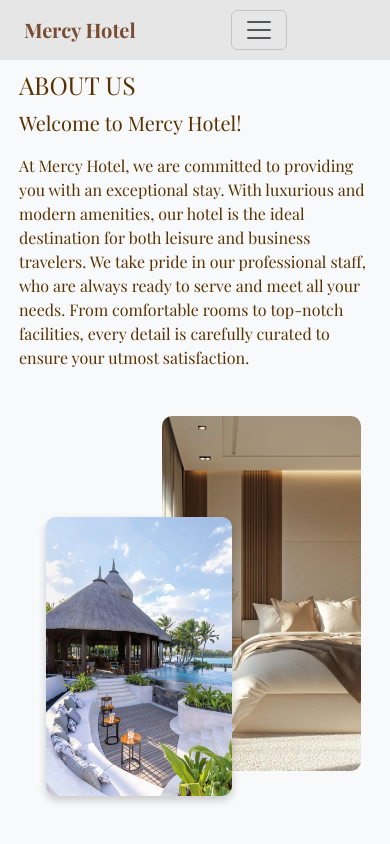
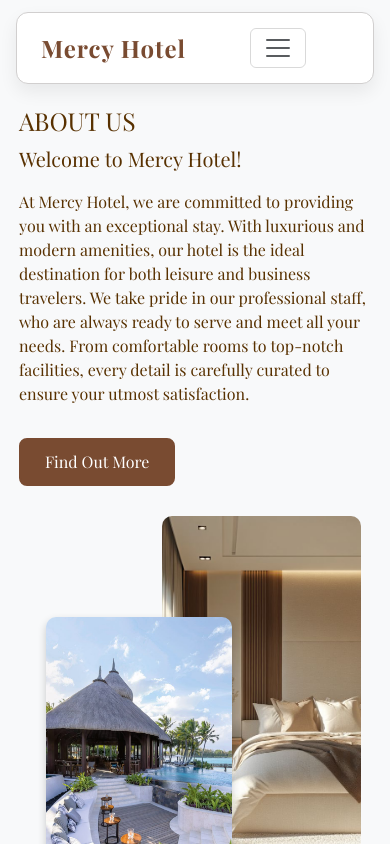
Before and after one commit to TuyetNguyen15/IWS_2025, a React (Create React App) app in the folder FrontEnd/: page / in a window 390 px wide. Shown: the top 844 px of the page. Built offline with nearby package versions, Linux system fonts and the light colour scheme; no server answers.

Commit message:
Update css

```diff
--- a/FrontEnd/src/components/styles.css
+++ b/FrontEnd/src/components/styles.css
@@ -40,22 +40,49 @@ body {
   margin-left: -15px;
 }
 
-/* header */
-.bg-customer{
-    background-color:#E6E6E6;
-    padding: 10px 0;
+/* HEADER MODERN STYLES */
+.bg-customer {
+  background-color: #ffffff;
+  padding: 12px 30px;
+  border-radius: 12px;
+  margin: 12px 16px;
+  border: 1px solid #d1cfcf;
+  box-shadow: 0 8px 18px rgba(0, 0, 0, 0.07);
+  transition: all 0.3s ease-in-out;
 }
+
 .bg-customer .nav-link {
-    color: #794b31;
-    margin: 5px;
-  }
-  .bg-customer .navbar-brand{
-    color: #794b31;
-  }
+  color: #794b31;
+  font-weight: 500;
+  padding: 10px 16px;
+  border-radius: 8px;
+  margin: 0 8px;
+  transition: background-color 0.3s ease, color 0.3s ease;
+}
 
-  .nav-item{
-    border-radius: 0;
-  }
+.bg-customer .nav-link:hover,
+.bg-customer .nav-link.active {
+  background-color: #794b31;
+  color: #fff !important;
+}
+
+.bg-customer .navbar-brand {
+  font-size: 1.5rem;
+  color: #794b31;
+  font-weight: 700;
+  margin-right: 20px;
+  letter-spacing: 1px;
+  transition: color 0.3s ease;
+}
+
+.bg-customer .navbar-brand:hover {
+  color: #583101;
+}
+
+.nav-item {
+  border-radius: 8px;
+}
+
   /* .hero-section {
     width: 100%;
     height: 250px;
@@ -66,16 +93,6 @@ body {
 } */
 
 /* home */
-/* about seaction */
-.about-section {
-  margin-bottom: 40px;
-}
-
-.about-content {
-  text-align: left;
-  padding: 20px;
-}
-
 .about-images {
   position: relative;
   display: flex;
@@ -87,6 +104,13 @@ body {
 .about-images img {
   border-radius: 10px;
   object-fit: cover;
+  transition: transform 0.6s ease, box-shadow 0.3s ease;
+  cursor: pointer;
+}
+
+.about-images img:hover {
+  transform: scale(1.05) rotate(2deg);
+  box-shadow: 0 12px 24px rgba(0, 0, 0, 0.2);
 }
 
 .img-back {
@@ -98,14 +122,37 @@ body {
   width: 50%;
   height: auto;
   position: absolute;
-  bottom: -20px;
+  bottom: 0; /* ✅ Không tràn xuống nữa */
   right: 40%;
   box-shadow: 0 4px 8px rgba(0, 0, 0, 0.2);
+  transition: transform 0.6s ease, box-shadow 0.3s ease;
+  z-index: 1; /* đảm bảo ảnh không nằm trên chữ nếu có lớp chồng */
 }
 
-.box2 {
-  margin-top: 100px;
-  margin-bottom: 80px;
+.img-front:hover {
+  transform: scale(1.05) rotate(-2deg); /* 👌 Nhẹ hơn để đỡ tràn ra ngoài */
+  box-shadow: 0 12px 24px rgba(0, 0, 0, 0.25);
+}
+
+
+.btn-find-out {
+  background-color: #794b31;
+  color: white;
+  border: 2px solid #794b31;
+  padding: 10px 24px;
+  font-size: 1rem;
+  border-radius: 8px;
+  transition: all 0.3s ease-in-out;
+  font-family: 'Playfair Display', serif;
+  text-decoration: none;
+  display: inline-block;
+}
+
+.btn-find-out:hover {
+  background-color: transparent;
+  color: #794b31;
+  border-color: #794b31;
+  transform: translateY(-2px);
 }
 
 /* room card */
@@ -117,16 +164,23 @@ body {
 }
 
 .room-card-link:hover {
-  transform: translateY(-5px);
+  transform: translateY(-6px);
 }
 
 .room-card {
   position: relative;
-  border-radius: 10px;
+  border-radius: 12px;
   overflow: hidden;
   border: none;
   height: 100%;
   background-color: #000;
+  transition: transform 0.3s ease, box-shadow 0.3s ease;
+  box-shadow: 0 4px 10px rgba(0, 0, 0, 0.1);
+}
+
+.room-card:hover {
+  transform: translateY(-4px) scale(1.01);
+  box-shadow: 0 12px 24px rgba(0, 0, 0, 0.2);
 }
 
 .room-img {
@@ -138,108 +192,98 @@ body {
 }
 
 .room-card:hover .room-img {
-  transform: scale(1.03);
+  transform: scale(1.05);
 }
 
 .card-overlay {
   position: absolute;
   bottom: 0;
   width: 100%;
-  padding: 25px;
-  background: linear-gradient(to top, rgba(0,0,0,0.7), rgba(0,0,0,0.1));
+  padding: 20px 25px;
+  background: linear-gradient(to top, rgba(0,0,0,0.65), rgba(0,0,0,0.1));
   color: white;
+  transition: background 0.3s ease;
 }
 
 .card-overlay h5 {
   margin: 0;
-  font-size: 1.25rem;
-  font-weight: bold;
+  font-size: 1.2rem;
+  font-weight: 600;
+  letter-spacing: 0.5px;
 }
 
 .card-overlay p {
   margin: 5px 0 0;
   font-size: 1rem;
+  opacity: 0.85;
 }
+
+
+/* BrowsePage - Buttons */
+.btn {
+  background-color: #794b31;
+  color: #ffffff;
+  border-radius: 6px;
+  padding: 8px 16px;
+  transition: background-color 0.3s ease, transform 0.2s ease;
+}
+
+.btn:hover {
+  background-color: #583101;
+  color: #ffffff;
+  transform: translateY(-2px);
+  box-shadow: 0 4px 12px rgba(88, 49, 1, 0.2);
+}
+
+/* Room Card */
 .room-cardb {
   background-color: #fff;
   border: 1px solid #ddd;
-  border-radius: 8px;
+  border-radius: 10px;
   padding: 0;
   margin-bottom: 20px;
-  box-shadow: 0 4px 8px rgba(0, 0, 0, 0.1);
+  box-shadow: 0 4px 10px rgba(0, 0, 0, 0.08);
   display: flex;
   flex-direction: column;
   height: 100%;
-  overflow: hidden;
-  transition: all 0.3s ease;
+  transition: transform 0.3s ease, box-shadow 0.3s ease;
 }
 
 .room-cardb:hover {
   transform: translateY(-5px);
-  box-shadow: 0 10px 20px rgba(0, 0, 0, 0.2);
+  box-shadow: 0 10px 25px rgba(0, 0, 0, 0.15);
 }
 
 .room-cardb img {
   width: 100%;
   height: 200px;
-  border-radius: 8px 8px 0 0;
+  border-radius: 10px 10px 0 0;
   object-fit: cover;
   transition: transform 0.3s ease;
 }
 
 .room-cardb:hover img {
-  transform: scale(1.05);
-}
-
-
-/* browsePage */
-.btn{
-  background-color: #794b31;
-
-  color: #ffffff;
-
-}
-.btn:hover{
-  background-color: #583101;
-  color: #ffffff;
-
-}
-
-.room-cardb {
-  background-color: #fff;
-  border: 1px solid #ddd;
-  border-radius: 8px;
-  padding: 0;
-  margin-bottom: 20px;
-  box-shadow: 0 4px 8px rgba(0, 0, 0, 0.1);
-  display: flex;
-  flex-direction: column;
-  height: 100%;
-}
-
-.room-cardb img {
-  width: 100%;
-  height: 200px;
-  border-radius: 8px 8px 0 0;
-  object-fit: cover;
+  transform: scale(1.03);
 }
 
 .room-cardb .content {
-  padding: 15px;
+  padding: 16px 20px;
   flex: 1;
   display: flex;
   flex-direction: column;
+  background-color: #fff;
 }
 
 .room-cardb h3 {
   font-size: 1.5em;
   color: #1E0E62;
   margin-bottom: 10px;
+  transition: color 0.2s ease;
 }
 
 .room-cardb p {
   font-size: 1em;
-  color: #666;
+  color: #555;
   margin-bottom: 15px;
   flex-grow: 1;
 }
@@ -257,15 +301,22 @@ body {
   font-weight: 500;
   display: inline-block;
   margin-top: 10px;
+  transition: color 0.2s ease;
 }
 
 .room-cardb .linking-view-details:hover {
   text-decoration: underline;
+  color: #402100;
 }
-.room-features{
+
+/* Room features */
+.room-features {
   display: flex;
   justify-content: center;
+  gap: 10px;
+  margin-top: 10px;
 }
+
 
 /* footer */
 .footer-container {
--- a/FrontEnd/src/pages/home.js
+++ b/FrontEnd/src/pages/home.js
@@ -22,40 +22,44 @@ const Home = () => {
     <div>
       <Header />
       <div className="container">
+        {/* ABOUT US */}
         <div className="about-section">
           <div className="row">
-          <div class=" col-md-6 col-12 d-flex align-items-center ">
-                    <div class="about-content">
+            <div className="col-md-6 col-12 d-flex align-items-center">
+              <div className="about-content">
                 <h2>ABOUT US</h2>
-                        <p class="lead font-weight-bold">Welcome to Mercy Hotel!</p>
+                <p className="lead font-weight-bold">Welcome to Mercy Hotel!</p>
                 <p>
                   At Mercy Hotel, we are committed to providing you with an exceptional stay. With luxurious and modern amenities, our hotel is the ideal destination for both leisure and business travelers. We take pride in our professional staff, who are always ready to serve and meet all your needs. From comfortable rooms to top-notch facilities, every detail is carefully curated to ensure your utmost satisfaction.
                 </p>
+
+                {/* 👉 Nút Find Out More */}
+                <Link to="/browseRooms" className="btn-find-out mt-3">Find Out More</Link>
               </div>
             </div>
-                <div class="col-md-6 col-12">
-                    <div class="about-images">
-                        <img src="/assets/images/rooms/01.jpg" className="img-fluid img-back" alt="Hotel Image"/>
-                        <img src="/assets/images/rooms/02.jpg" className="img-fluid img-front" alt="Hotel Image"/>
+            <div className="col-md-6 col-12">
+              <div className="about-images">
+                <img src="/assets/images/rooms/01.jpg" className="img-fluid img-back" alt="Hotel Image" />
+                <img src="/assets/images/rooms/02.jpg" className="img-fluid img-front" alt="Hotel Image" />
               </div>
             </div>
           </div>
         </div>
+
+        {/* OUR CHOICE */}
         <div className="box2">
           <div className="row">
-        <div className="col-12 text-center mb-4" >
+            <div className="col-12 text-center mb-4">
               <h2>OUR CHOICE</h2>
               <p className="lead font-weight-bold">The best room just for you!</p>
             </div>
           </div>
           <div className="row card-container g-4">
             {rooms[1] && (
-            <div className="col-md-4 my-4" style={{ height: '550px'}}>
-              <Link to={`/rooms/${rooms[1].id}`} >
+              <div className="col-md-4 my-4" style={{ height: '550px' }}>
+                <Link to={`/rooms/${rooms[1].id}`}>
                   <div className="card room-card">
-                  <img src={getRoomThumbnail(rooms[1])}
-                    alt={`Room ${rooms[1].roomNumber}`}
-                    className="room-img"/>
+                    <img src={getRoomThumbnail(rooms[1])} alt={`Room ${rooms[1].roomNumber}`} className="room-img" />
                     <div className="card-overlay">
                       <h5>{rooms[1].roomType}</h5>
                       <p>${rooms[1].roomPrice}/night</p>
@@ -65,12 +69,10 @@ const Home = () => {
               </div>
             )}
             {rooms[2] && (
-            <div className="col-md-8 my-4" style={{ height: '550px'}}>
-              <Link to={`/rooms/${rooms[2].id}`} >
+              <div className="col-md-8 my-4" style={{ height: '550px' }}>
+                <Link to={`/rooms/${rooms[2].id}`}>
                   <div className="card room-card">
-                  <img src={getRoomThumbnail(rooms[1])}
-                    alt={`Room ${rooms[2].roomNumber}`}
-                    className="room-img"/>
+                    <img src={getRoomThumbnail(rooms[1])} alt={`Room ${rooms[2].roomNumber}`} className="room-img" />
                     <div className="card-overlay">
                       <h5>{rooms[2].roomType}</h5>
                       <p>${rooms[2].roomPrice}/night</p>
@@ -79,13 +81,11 @@ const Home = () => {
                 </Link>
               </div>
             )}
-          {rooms.slice(0, 3).map((room) =>
-            <div key={room.id} className="col-md-4 my-4" style={{ height: '400px'}}>
+            {rooms.slice(0, 3).map((room) => (
+              <div key={room.id} className="col-md-4 my-4" style={{ height: '400px' }}>
                 <Link to={`/rooms/${room.id}`}>
                   <div className="card room-card">
-                  <img src={getRoomThumbnail(room)}
-                    alt={`Room ${room.roomNumber}`}
-                    className="room-img"/>
+                    <img src={getRoomThumbnail(room)} alt={`Room ${room.roomNumber}`} className="room-img" />
                     <div className="card-overlay">
                       <h5>{room.roomType}</h5>
                       <p>${room.roomPrice}/night</p>
@@ -93,11 +93,11 @@ const Home = () => {
                   </div>
                 </Link>
               </div>
-          )}
+            ))}
           </div>
         </div>
       </div>
-      <Footer/>
+      <Footer />
     </div>
   );
 };
```
Lines whose indentation alone changed are shown as unchanged.
